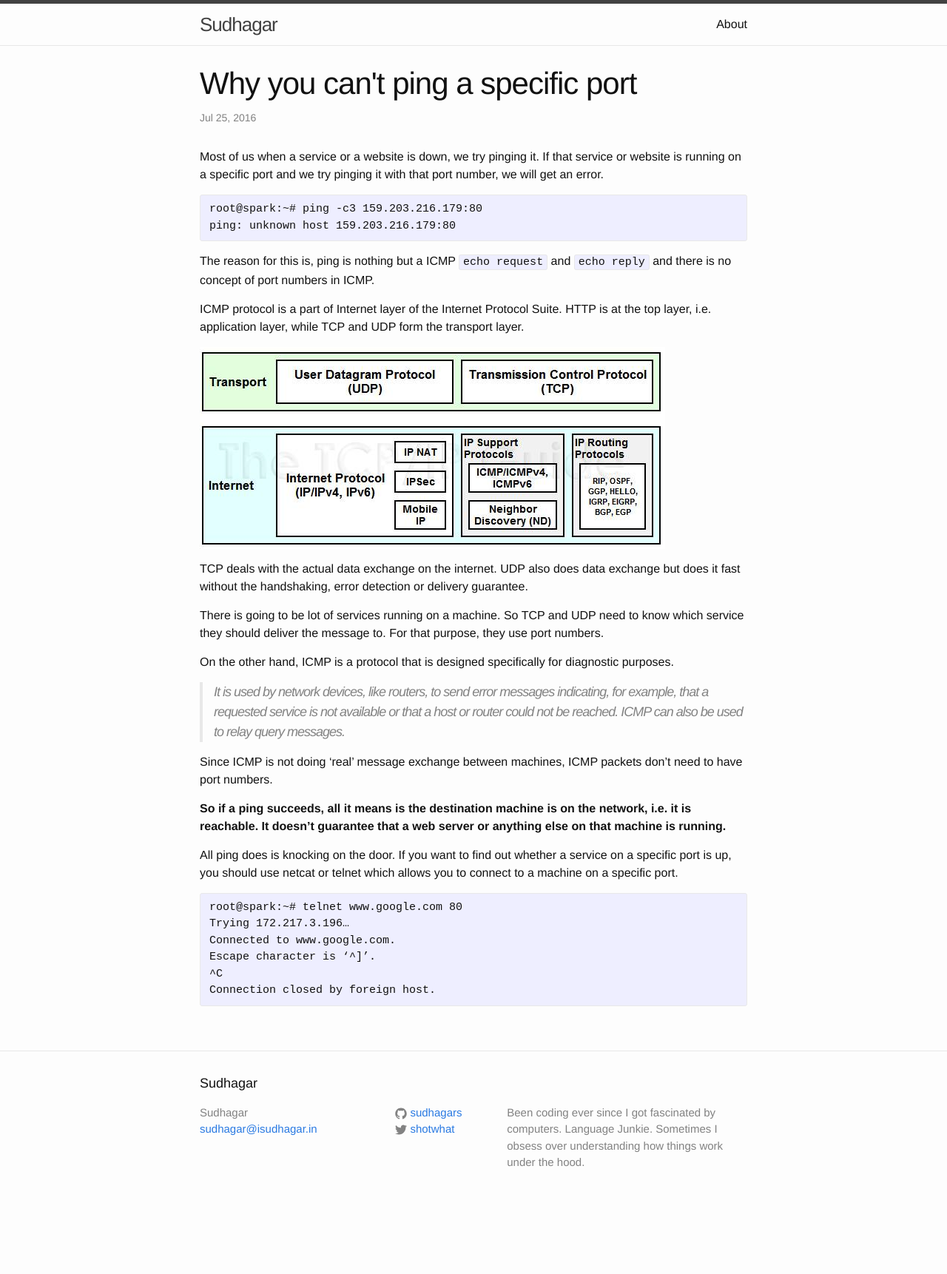
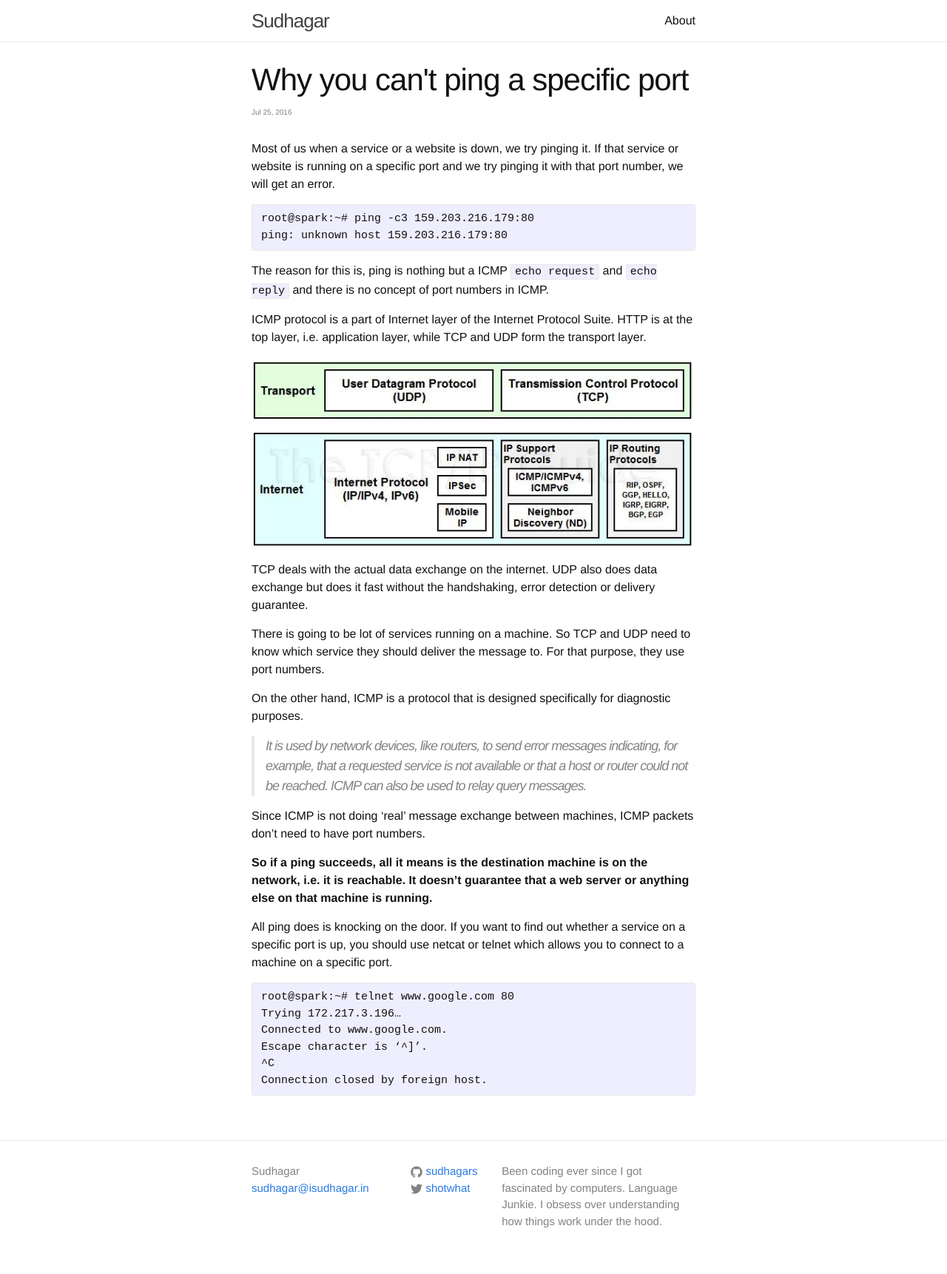
Before and after one commit to SudhagarS/sudhagars.github.io, a Jekyll site: the page built from _posts/2016-07-25-ping-specific-port-error.markdown, in a window 1280 px wide. Shown: the whole page at 74% size. Built offline with Jekyll 4.4.1, drawn with Linux system fonts in a browser that asks for light colours; before the commit the page ends 1643 px from its top, so only the background shows below that.

Commit message:
Style changes

```diff
--- a/_config.yml
+++ b/_config.yml
@@ -10,7 +10,7 @@ title: Sudhagar
 email: sudhagar@isudhagar.in
 description: > # this means to ignore newlines until "baseurl:"
   Been coding ever since I got fascinated by computers. Language Junkie.
-  Sometimes I obsess over understanding how things work under the hood.
+  I obsess over understanding how things work under the hood.
 baseurl: "" # the subpath of your site, e.g. /blog
 twitter_username: shotwhat
 github_username:  sudhagars
--- a/_includes/footer.html
+++ b/_includes/footer.html
@@ -2,7 +2,7 @@
 
   <div class="wrapper">
 
-    <h2 class="footer-heading">{{ site.title }}</h2>
+    <!-- <h2 class="footer-heading">{{ site.title }}</h2> -->
 
     <div class="footer-col-wrapper">
       <div class="footer-col footer-col-1">
--- a/_sass/_base.scss
+++ b/_sass/_base.scss
@@ -156,8 +156,9 @@ pre {
  * Wrapper
  */
 .wrapper {
-    max-width: -webkit-calc(#{$content-width} - (#{$spacing-unit} * 2));
-    max-width:         calc(#{$content-width} - (#{$spacing-unit} * 2));
+    // max-width: -webkit-calc(#{$content-width} - (#{$spacing-unit} * 2));
+    // max-width:         calc(#{$content-width} - (#{$spacing-unit} * 2));
+    max-width: 600px;
     margin-right: auto;
     margin-left: auto;
     padding-right: $spacing-unit;
--- a/_sass/_layout.scss
+++ b/_sass/_layout.scss
@@ -2,7 +2,7 @@
  * Site header
  */
 .site-header {
-    border-top: 5px solid $grey-color-dark;
+    border-top: $top-band-width solid $grey-color-dark;
     border-bottom: 1px solid $grey-color-light;
     min-height: 56px;
 
@@ -187,11 +187,12 @@
 .post-meta {
     font-size: $small-font-size;
     color: $grey-color;
+    font-size: 10px;
 }
 
 .post-link {
-    display: block;
-    font-size: 24px;
+    // display: block;
+    // font-size: 24px;
 }
 
 
--- a/css/main.scss
+++ b/css/main.scss
@@ -15,7 +15,7 @@ $base-line-height: 1.5;
 $spacing-unit:     30px;
 
 $text-color:       #111;
-$background-color: #fdfdfd;
+$background-color: #fff;
 $brand-color:      #2a7ae2;
 
 $grey-color:       #828282;
@@ -28,6 +28,7 @@ $content-width:    800px;
 $on-palm:          600px;
 $on-laptop:        800px;
 
+$top-band-width:   0px;
 
 
 // Use media queries like this:
```
Also changed, not shown: index.html (+1 -7 lines).
